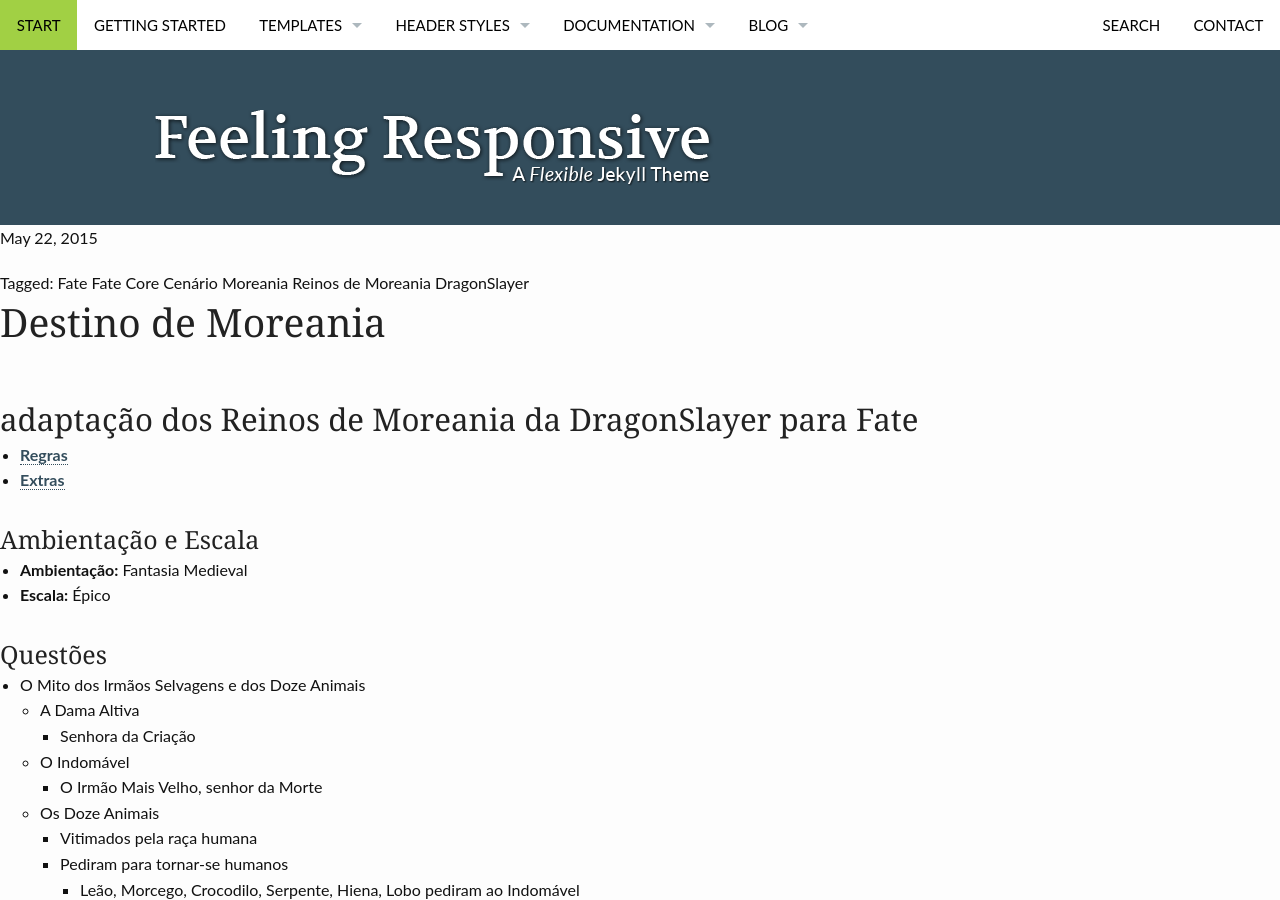
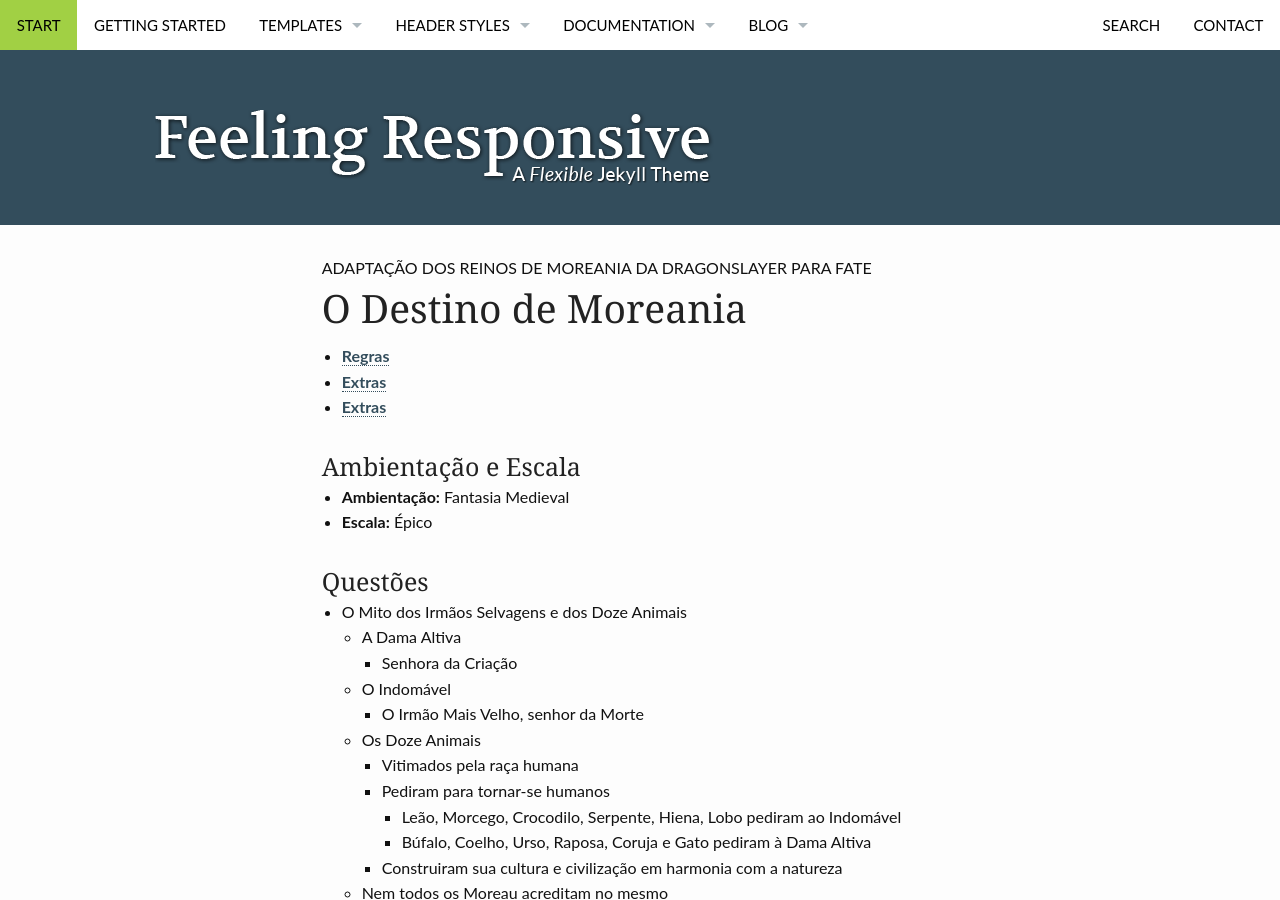
Before and after one commit to fabiocosta0305/fabiocosta0305.github.io-old, a Jekyll site: the page built from _posts/RPG/2015-05-22-DestinoDeMoreania.md, in a window 1280 px wide and 900 px high. Built offline with Jekyll 4.4.1, drawn with Linux system fonts in a browser that asks for light colours; some of the changed text lies outside the part shown.

Commit message:
Mudando tema Jekyll - Feeling Responsible

```diff
--- a/_posts/RPG/2015-05-22-DestinoDeMoreania.md
+++ b/_posts/RPG/2015-05-22-DestinoDeMoreania.md
@@ -1,15 +1,21 @@
 ---
-title: Destino de Moreania
-layout: post
-tags: ["Fate","Fate Core","Cenário", "Moreania", "Reinos de Moreania", "DragonSlayer"]
+title: O Destino de Moreania
+subheadline: adaptação dos Reinos de Moreania da DragonSlayer para Fate
+layout: page
+categories:
+ - RPG
+tags:
+ - Fate
+ - Fate Core
+ - Regras
+ - Moreania
+ - Reinos de Moreania
+ - DragonSlayer
 ---
-
-# Destino de Moreania
-
-## adaptação dos Reinos de Moreania da DragonSlayer para Fate
 
 - [Regras](/DestinoDeMoreania-regras)
 - [Extras](/DestinoDeMoreania-extras)
+- [Extras](/DestinoDeMoreania-grupo)
 
 ### Ambientação e Escala
 
```
